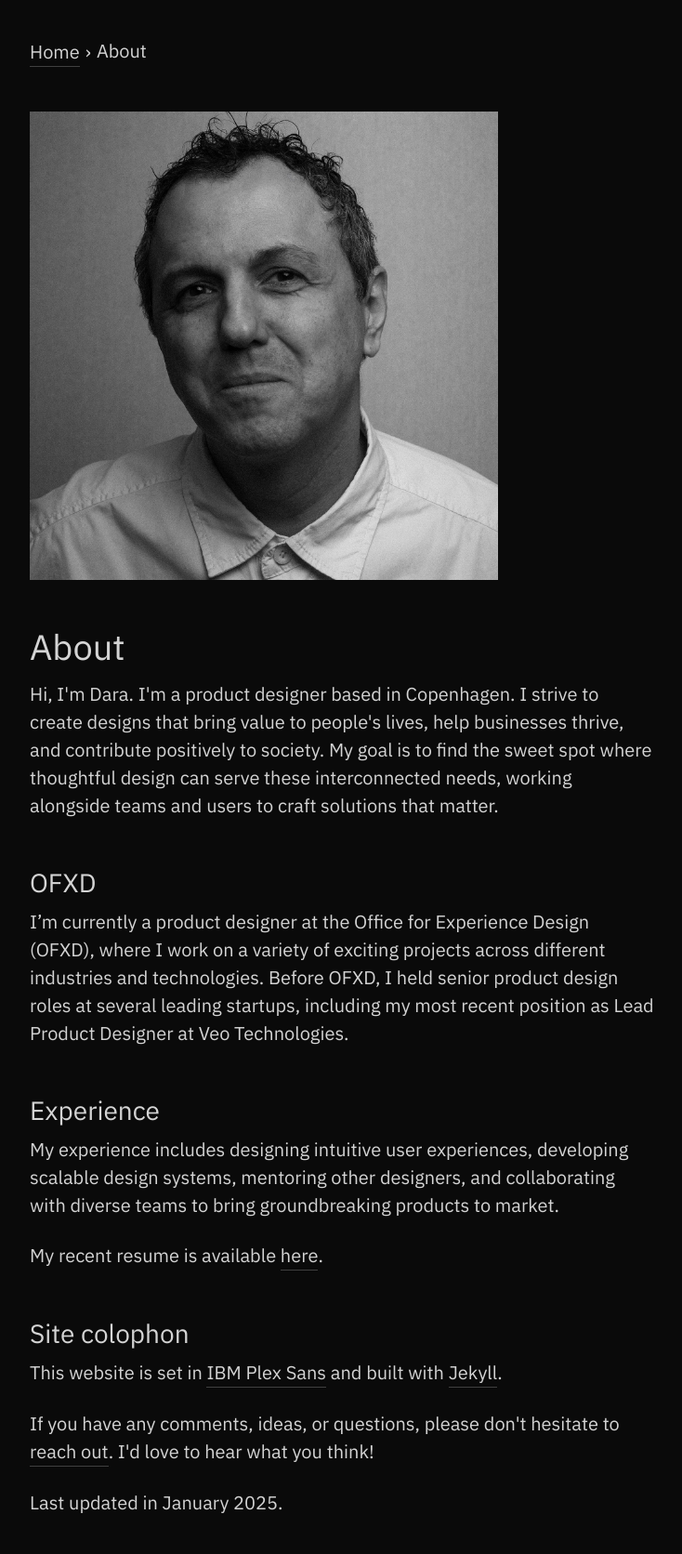
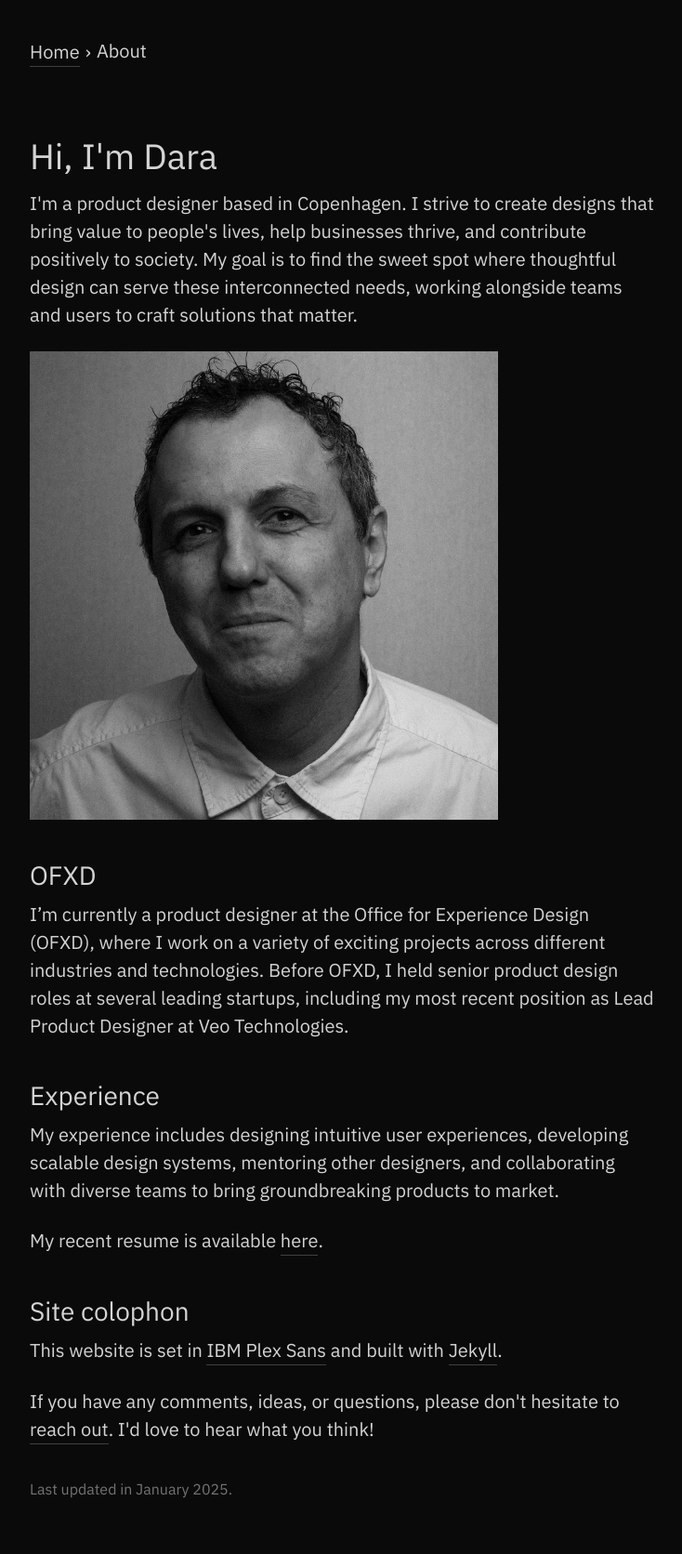
Before and after one commit to dara/dara.github.io, a Jekyll site: the page built from about.html, in a window 1280 px wide. Shown: the whole page at 93% size, without its empty margins (8-742 px from the left). Built offline with Jekyll 4.4.1, drawn with Linux system fonts in a browser that asks for light colours.

Commit message:
Improve mobile layout

```diff
--- a/_config.yml
+++ b/_config.yml
@@ -19,7 +19,7 @@
 # in the templates via {{ site.myvariable }}.
 
 title: Dara Kilicoglu
-description: Hi, I'm Dara. I'm a product designer. I strive to create designs that serve people, businesses, and society, delivering thoughtful work that makes a real difference.
+description: I'm a product designer. I strive to create designs that serve people, businesses, and society, delivering thoughtful work that makes a real difference.
 email: darakilicoglu@gmail.com
 baseurl: "" # the subpath of your site, e.g. /blog
 url: "https://darakilicoglu.com" # the base hostname & protocol for your site
--- a/about.html
+++ b/about.html
@@ -3,16 +3,15 @@ layout: default
 title: About
 ---
 
-<div class="max-w-2xl space-y-12">
+<div class="max-w-2xl space-y-10">
     {% include breadcrump.html current="About" %}
 
-    <img src="{{ '/assets/images/dara.jpg' | relative_url }}" alt="Dara Kilicoglu" class="w-3/4 aspect-square object-cover object-center">
-
-    <div>
-        <h1 class="title-1 pb-3">About</h1>
+    <div class="pt-8">
+        <h1 class="title-1 pb-3">Hi, I'm Dara</h1>
         <p>
-            Hi, I'm Dara. I'm a product designer based in Copenhagen. I strive to create designs that bring value to people's lives, help businesses thrive, and contribute positively to society. My goal is to find the sweet spot where thoughtful design can serve these interconnected needs, working alongside teams and users to craft solutions that matter.
+            I'm a product designer based in Copenhagen. I strive to create designs that bring value to people's lives, help businesses thrive, and contribute positively to society. My goal is to find the sweet spot where thoughtful design can serve these interconnected needs, working alongside teams and users to craft solutions that matter.
         </p>
+        <img src="{{ '/assets/images/dara.jpg' | relative_url }}" alt="Dara Kilicoglu" class="md:w-3/4 aspect-square object-cover object-center">
     </div>
 
     <div>
@@ -41,8 +40,9 @@ title: About
         <p>
             If you have any comments, ideas, or questions, please don't hesitate to <a href="mailto:darakilicoglu@gmail.com" class="text-link">reach out</a>. I'd love to hear what you think!
         </p>
-        <p>
+        <p class="text-sm text-neutral-500 pt-3">
             Last updated in January 2025.
         </p>
     </div>
+
 </div>
--- a/assets/css/main.css
+++ b/assets/css/main.css
@@ -841,6 +841,14 @@ nav a {
   margin-top: 2rem;
 }
 
+.mt-2 {
+  margin-top: 0.5rem;
+}
+
+.mt-5 {
+  margin-top: 1.25rem;
+}
+
 .block {
   display: block;
 }
@@ -884,14 +892,6 @@ nav a {
 
 .h-full {
   height: 100%;
-}
-
-.h-\[60vh\] {
-  height: 60vh;
-}
-
-.h-\[66vh\] {
-  height: 66vh;
 }
 
 .min-h-screen {
@@ -974,6 +974,12 @@ nav a {
   gap: 2rem;
 }
 
+.space-y-10 > :not([hidden]) ~ :not([hidden]) {
+  --tw-space-y-reverse: 0;
+  margin-top: calc(2.5rem * calc(1 - var(--tw-space-y-reverse)));
+  margin-bottom: calc(2.5rem * var(--tw-space-y-reverse));
+}
+
 .space-y-12 > :not([hidden]) ~ :not([hidden]) {
   --tw-space-y-reverse: 0;
   margin-top: calc(3rem * calc(1 - var(--tw-space-y-reverse)));
@@ -996,6 +1002,18 @@ nav a {
   --tw-space-y-reverse: 0;
   margin-top: calc(2rem * calc(1 - var(--tw-space-y-reverse)));
   margin-bottom: calc(2rem * var(--tw-space-y-reverse));
+}
+
+.space-y-5 > :not([hidden]) ~ :not([hidden]) {
+  --tw-space-y-reverse: 0;
+  margin-top: calc(1.25rem * calc(1 - var(--tw-space-y-reverse)));
+  margin-bottom: calc(1.25rem * var(--tw-space-y-reverse));
+}
+
+.space-y-7 > :not([hidden]) ~ :not([hidden]) {
+  --tw-space-y-reverse: 0;
+  margin-top: calc(1.75rem * calc(1 - var(--tw-space-y-reverse)));
+  margin-bottom: calc(1.75rem * var(--tw-space-y-reverse));
 }
 
 .overflow-hidden {
@@ -1107,6 +1125,30 @@ nav a {
   padding-top: 2rem;
 }
 
+.pt-5 {
+  padding-top: 1.25rem;
+}
+
+.pt-10 {
+  padding-top: 2.5rem;
+}
+
+.pb-1 {
+  padding-bottom: 0.25rem;
+}
+
+.pt-3 {
+  padding-top: 0.75rem;
+}
+
+.pb-5 {
+  padding-bottom: 1.25rem;
+}
+
+.pb-3\.5 {
+  padding-bottom: 0.875rem;
+}
+
 .font-ibm {
   font-family: "IBM Plex Sans", sans-serif;
 }
@@ -1164,7 +1206,7 @@ nav a {
 }
 
 .text-base {
-  font-size: 18px;
+  font-size: 17px;
 }
 
 .text-sm {
@@ -1221,6 +1263,10 @@ nav a {
     height: auto;
   }
 
+  .md\:w-3\/4 {
+    width: 75%;
+  }
+
   .md\:grid-cols-3 {
     grid-template-columns: repeat(3, minmax(0, 1fr));
   }
@@ -1257,6 +1303,18 @@ nav a {
     margin-bottom: calc(4rem * var(--tw-space-y-reverse));
   }
 
+  .md\:space-y-10 > :not([hidden]) ~ :not([hidden]) {
+    --tw-space-y-reverse: 0;
+    margin-top: calc(2.5rem * calc(1 - var(--tw-space-y-reverse)));
+    margin-bottom: calc(2.5rem * var(--tw-space-y-reverse));
+  }
+
+  .md\:space-y-5 > :not([hidden]) ~ :not([hidden]) {
+    --tw-space-y-reverse: 0;
+    margin-top: calc(1.25rem * calc(1 - var(--tw-space-y-reverse)));
+    margin-bottom: calc(1.25rem * var(--tw-space-y-reverse));
+  }
+
   .md\:bg-transparent {
     background-color: transparent;
   }
@@ -1286,8 +1344,20 @@ nav a {
     padding-top: 0px;
   }
 
+  .md\:pb-3 {
+    padding-bottom: 0.75rem;
+  }
+
+  .md\:pb-10 {
+    padding-bottom: 2.5rem;
+  }
+
+  .md\:pb-5 {
+    padding-bottom: 1.25rem;
+  }
+
   .md\:text-base {
-    font-size: 18px;
+    font-size: 17px;
   }
 
   @media (min-width: 768px) {
--- a/assets/css/main.tailwind.css
+++ b/assets/css/main.tailwind.css
@@ -86,7 +86,7 @@
 
 @layer utilities {
   .text-base {
-    font-size: 18px;
+    font-size: 17px;
   }
   .text-sm {
     font-size: 14px;
```
Also changed, not shown: pair-with-dara.html (+5 -5 lines), posts.html (+5 -5 lines).
